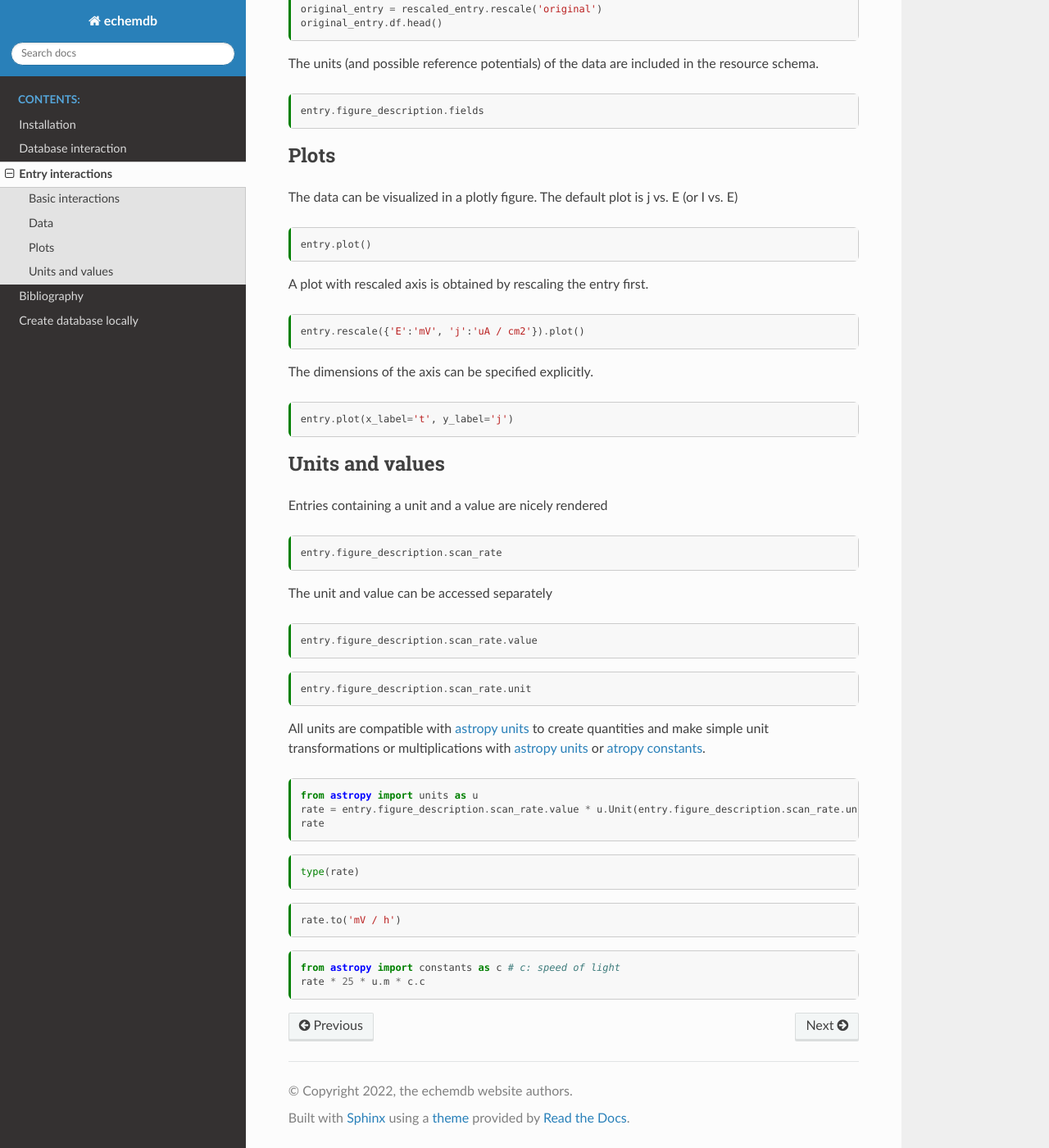
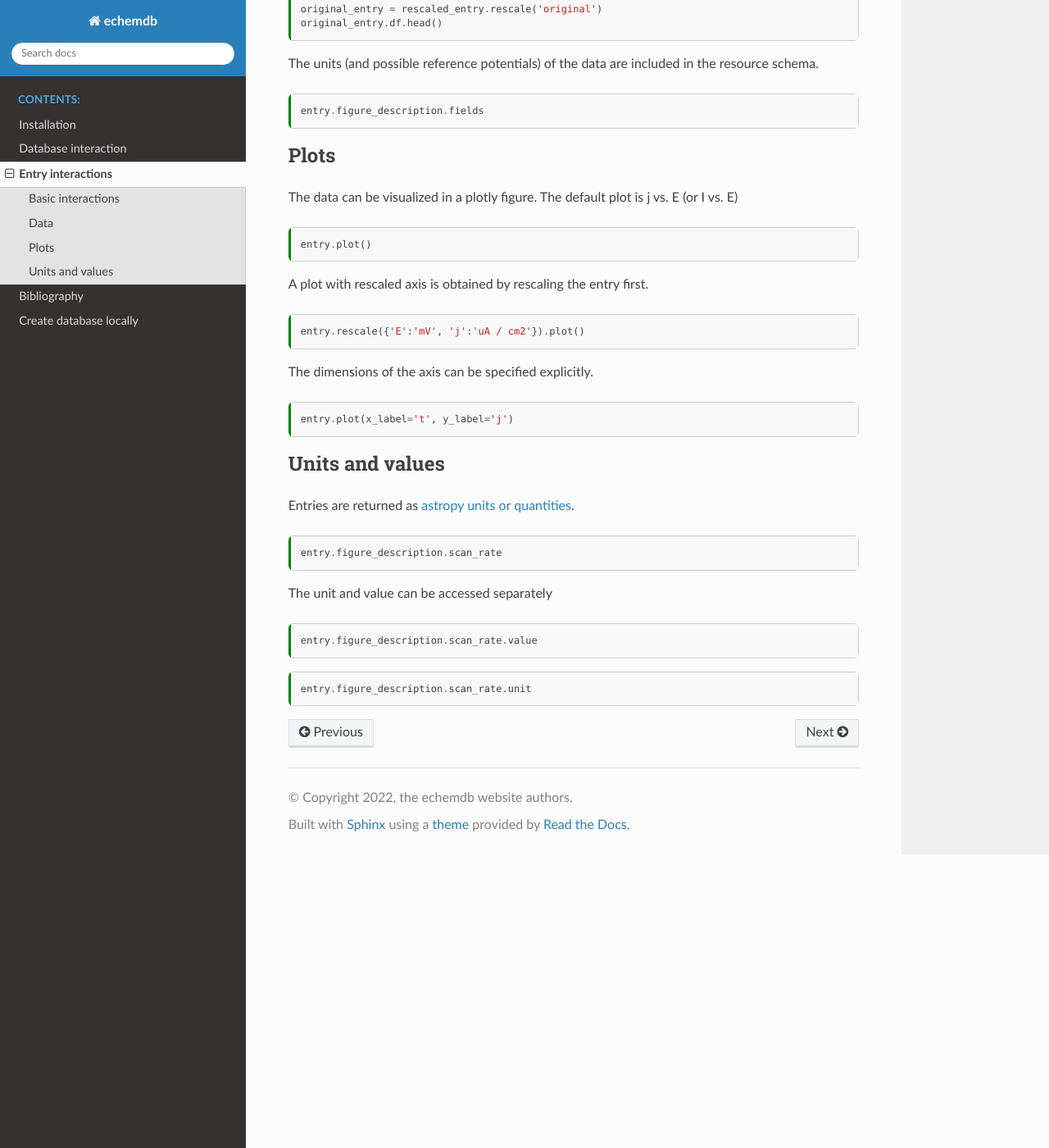
Before and after one commit to echemdb/unitpackage, a Sphinx documentation site: the page built from doc/usage/entry_interactions.md, in a window 1280 px wide and 1400 px high, scrolled down 1680 px. Shown: the whole window at 82% size. Built offline with Sphinx 7.4.7 and the Read the Docs theme 2.0.0, drawn with Linux system fonts in a browser that asks for light colours.

Commit message:
Remove detailed astropy usage

````diff
--- a/doc/usage/entry_interactions.md
+++ b/doc/usage/entry_interactions.md
@@ -128,7 +128,7 @@ entry.plot(x_label='t', y_label='j')
 
 ## Units and values
 
-Entries containing a unit and a value are nicely rendered
+Entries are returned as [astropy units or quantities](https://docs.astropy.org/en/stable/units/index.html).
 
 ```{code-cell} ipython3
 entry.figure_description.scan_rate
@@ -143,24 +143,3 @@ entry.figure_description.scan_rate.value
 ```{code-cell} ipython3
 entry.figure_description.scan_rate.unit
 ```
-
-All units are compatible with [astropy units](https://docs.astropy.org/en/stable/units/index.html) to create quantities and make simple unit transformations or multiplications with [astropy units](https://docs.astropy.org/en/stable/units/index.html) or [atropy constants](https://docs.astropy.org/en/stable/constants/index.html).
-
-```{code-cell} ipython3
-from astropy import units as u
-rate = entry.figure_description.scan_rate.value * u.Unit(entry.figure_description.scan_rate.unit)
-rate
-```
-
-```{code-cell} ipython3
-type(rate)
-```
-
-```{code-cell} ipython3
-rate.to('mV / h')
-```
-
-```{code-cell} ipython3
-from astropy import constants as c # c: speed of light
-rate * 25 * u.m * c.c
-```
````
